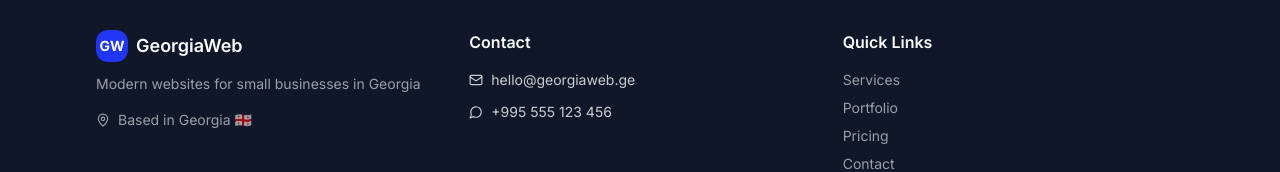
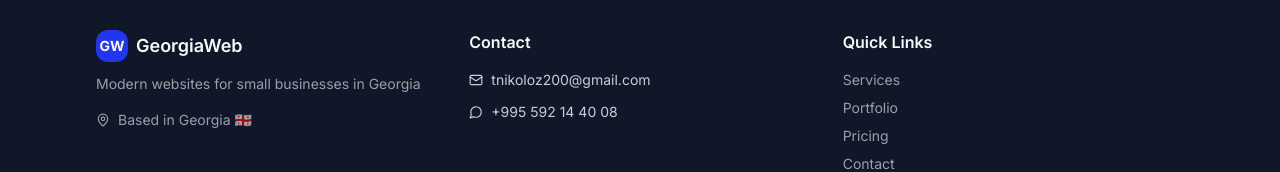
Before and after one commit to nikoloz-tsiklauri/github-dqztsbmq, a React (Vite) app: page / in a window 1280 px wide. Shown: the part 7138-7310 px from the top of the page. Built offline with nearby package versions, Linux system fonts and the light colour scheme; the HTML template or start-up script is replaced by a standard one.

Commit message:
number fix

```diff
--- a/src/components/ContactSection.tsx
+++ b/src/components/ContactSection.tsx
@@ -6,6 +6,7 @@ import { MessageCircle, Send, CheckCircle } from "lucide-react";
 import { useToast } from "@/hooks/use-toast";
 import { useLanguage } from "@/contexts/LanguageContext";
 import emailjs from "@emailjs/browser";
+import { siteConfig } from "@/config/site";
 
 
 const ContactSection = () => {
@@ -84,15 +85,16 @@ const handleSubmit = async (e: React.FormEvent) => {
   }
 };
 
-
   const handleWhatsApp = () => {
-    const message = encodeURIComponent(
-      language === 'en'
-        ? "Hi! I'm interested in getting a website for my business. Can we discuss?"
+    const msg = encodeURIComponent(
+      language === "en"
+        ? "Hi! I'm interested in a website for my business. Can we discuss?"
         : "გამარჯობა! მაინტერესებს ჩემი ბიზნესისთვის ვებსაიტის შექმნა. შეგვიძლია განვიხილოთ?"
     );
-    window.open(`https://wa.me/995555123456?text=${message}`, "_blank");
+
+    window.open(`https://wa.me/${siteConfig.phoneE164}?text=${msg}`, "_blank");
   };
+
 
   return (
     <section id="contact" className="section-padding">
--- a/src/components/Footer.tsx
+++ b/src/components/Footer.tsx
@@ -1,12 +1,15 @@
 import { Heart, MessageCircle, Mail, MapPin } from "lucide-react";
 import { useLanguage } from "@/contexts/LanguageContext";
+import { siteConfig } from "@/config/site";
+
 
 const Footer = () => {
   const currentYear = new Date().getFullYear();
   const { t } = useLanguage();
 
   const handleWhatsApp = () => {
-    window.open("https://wa.me/995555123456", "_blank");
+
+    window.open(`https://wa.me/${siteConfig.phoneE164}`, "_blank");
   };
 
   return (
@@ -35,18 +38,18 @@ const Footer = () => {
             <h4 className="font-semibold mb-4">Contact</h4>
             <div className="space-y-3">
               <a
-                href="mailto:hello@georgiaweb.ge"
+                href="mailto:tnikoloz200@gmail.com"
                 className="flex items-center gap-2 text-sm text-background/80 hover:text-background transition-colors"
               >
                 <Mail size={14} />
-                hello@georgiaweb.ge
+                tnikoloz200@gmail.com
               </a>
               <button
                 onClick={handleWhatsApp}
                 className="flex items-center gap-2 text-sm text-background/80 hover:text-background transition-colors"
               >
                 <MessageCircle size={14} />
-                +995 555 123 456
+                +995 592 14 40 08
               </button>
             </div>
           </div>
--- /dev/null
+++ b/src/config/site.ts
@@ -0,0 +1,6 @@
+export const siteConfig = {
+  brand: "GeorgiaWeb",
+  phoneDisplay: "+995 592 144 008",     // ეკრანზე როგორ გამოჩნდეს
+  phoneE164: "995592144008",           // WhatsApp link-ისთვის (NO +, NO spaces)
+  email: "tnikoloz200@gmail.com",
+};
```
